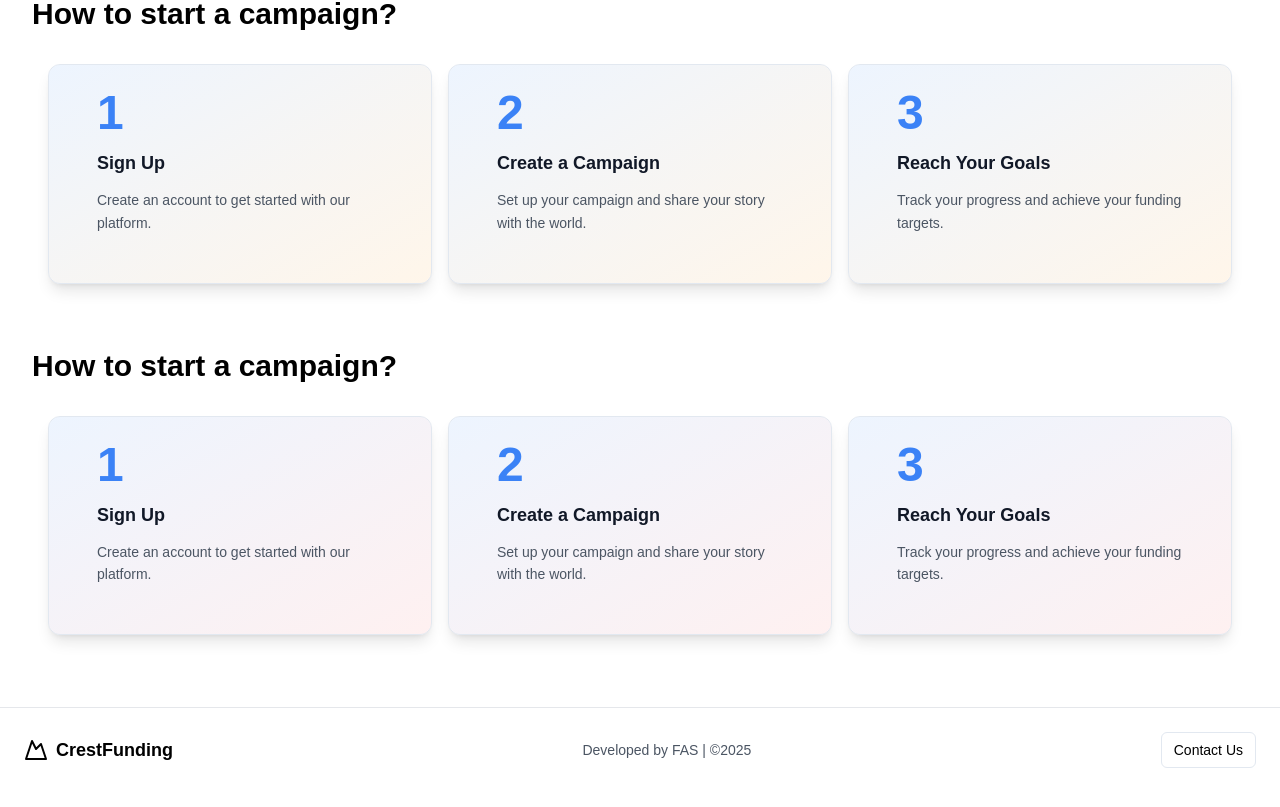
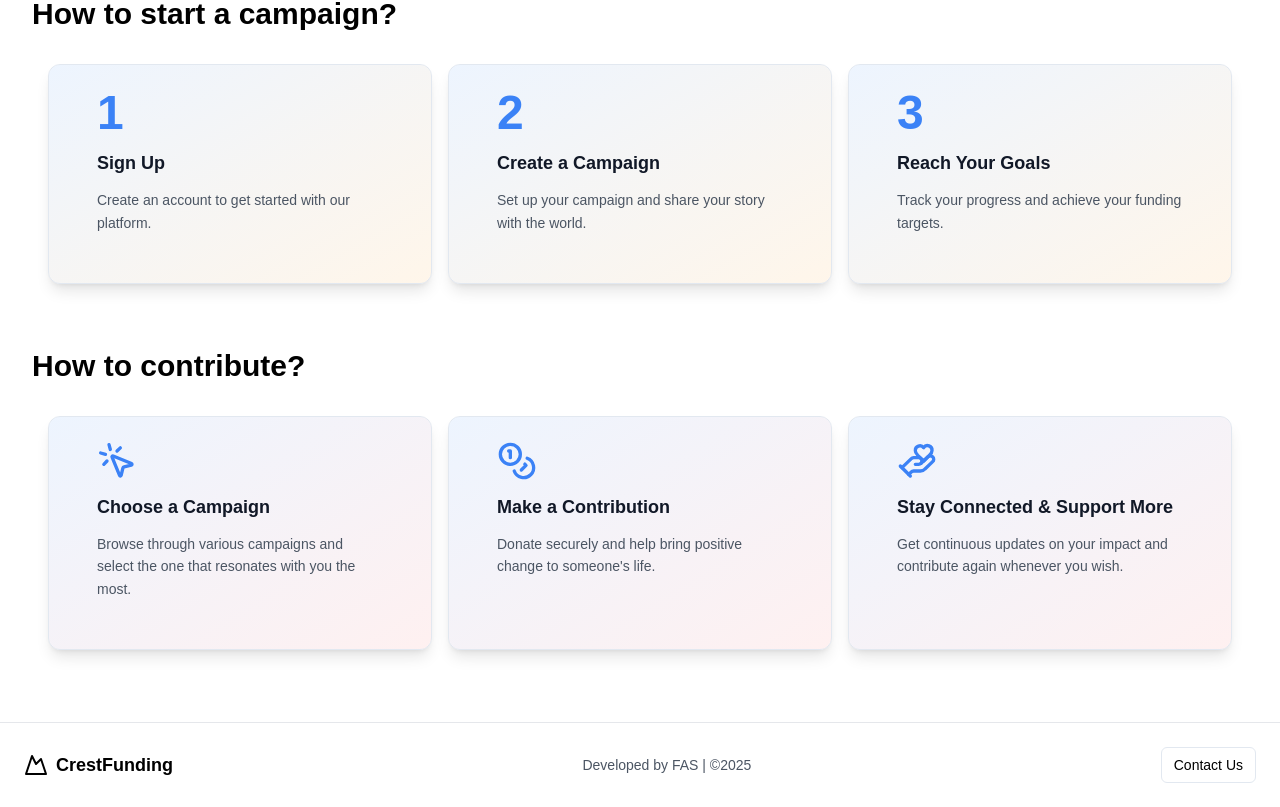
Before and after one commit to arjungsanal/crowdfunding, a Next.js app: page / in a window 1280 px wide. Shown: the part 1114-1921 px from the top of the page. Built offline with nearby package versions, Linux system fonts and the light colour scheme.

Commit message:
Donation process section completed

```diff
--- a/src/components/donateCard.tsx
+++ b/src/components/donateCard.tsx
@@ -1,21 +1,23 @@
+import React from 'react';
 import { Card, CardContent } from "@/components/ui/card";
+import { LucideIcon } from 'lucide-react';
 
-interface DonateCardProps {
-  stepNumber: number;
+interface IconInfoCardProps {
+  icon: LucideIcon;
   heading: string;
   description: string;
 }
 
-function DonateCard({ stepNumber, heading, description }: DonateCardProps) {
+function IconInfoCard({ icon: Icon, heading, description }: IconInfoCardProps) {
   return (
     <Card className="w-full max-w-sm shadow-lg hover:shadow-xl transition-shadow rounded-xl bg-white dark:bg-gray-900 p-6 relative overflow-hidden">
       {/* Decorative Background */}
       <div className="absolute inset-0 bg-gradient-to-br from-blue-100 to-red-100 dark:from-gray-800 dark:to-transparent opacity-50"></div>
 
       <CardContent className="relative z-10 flex flex-col items-start gap-3">
-        {/* Step Number */}
-        <div className="text-5xl font-extrabold text-blue-500 dark:text-blue-400">
-          {stepNumber}
+        {/* Icon */}
+        <div className="text-blue-500 dark:text-blue-400">
+          <Icon size={40} strokeWidth={2} />
         </div>
 
         {/* Heading */}
@@ -32,4 +34,4 @@ function DonateCard({ stepNumber, heading, description }: DonateCardProps) {
   );
 }
 
-export default DonateCard;
+export default IconInfoCard;
--- a/src/components/donateSteps.tsx
+++ b/src/components/donateSteps.tsx
@@ -1,26 +1,33 @@
-import DonateCard from "./donateCard";
+import React from 'react';
+import { MousePointerClick, HandHeart, Coins } from 'lucide-react';
+import IconInfoCard from "./donateCard";  // Note the updated import name to match the component
 
 function DonateSteps() {
   return (
     <div className="w-full px-4 sm:px-6 lg:px-8 py-8 max-w-[1400px] mx-auto">
       <div className="flex flex-col sm:flex-row justify-between items-center mb-6 gap-4">
-        <h2 className="text-2xl sm:text-3xl font-bold text-center sm:text-left">How to start a campaign?</h2>
+        <h2 className="text-2xl sm:text-3xl font-bold text-center sm:text-left">
+          How to contribute?
+        </h2>
       </div>
-      <div className="mt-8 flex flex-wrap justify-center gap-6 md:gap-4 ">
-        <DonateCard
-          stepNumber={1}
-          heading="Sign Up"
-          description="Create an account to get started with our platform."
+
+      <div className="mt-8 flex flex-wrap justify-center gap-6 md:gap-4">
+        <IconInfoCard
+          icon={MousePointerClick}
+          heading="Choose a Campaign"
+          description="Browse through various campaigns and select the one that resonates with you the most."
         />
-        <DonateCard
-          stepNumber={2}
-          heading="Create a Campaign"
-          description="Set up your campaign and share your story with the world."
+
+        <IconInfoCard
+          icon={Coins}
+          heading="Make a Contribution"
+          description="Donate securely and help bring positive change to someone's life."
         />
-        <DonateCard
-          stepNumber={3}
-          heading="Reach Your Goals"
-          description="Track your progress and achieve your funding targets."
+
+        <IconInfoCard
+          icon={HandHeart}
+          heading="Stay Connected & Support More"
+          description="Get continuous updates on your impact and contribute again whenever you wish."
         />
       </div>
     </div>
```
